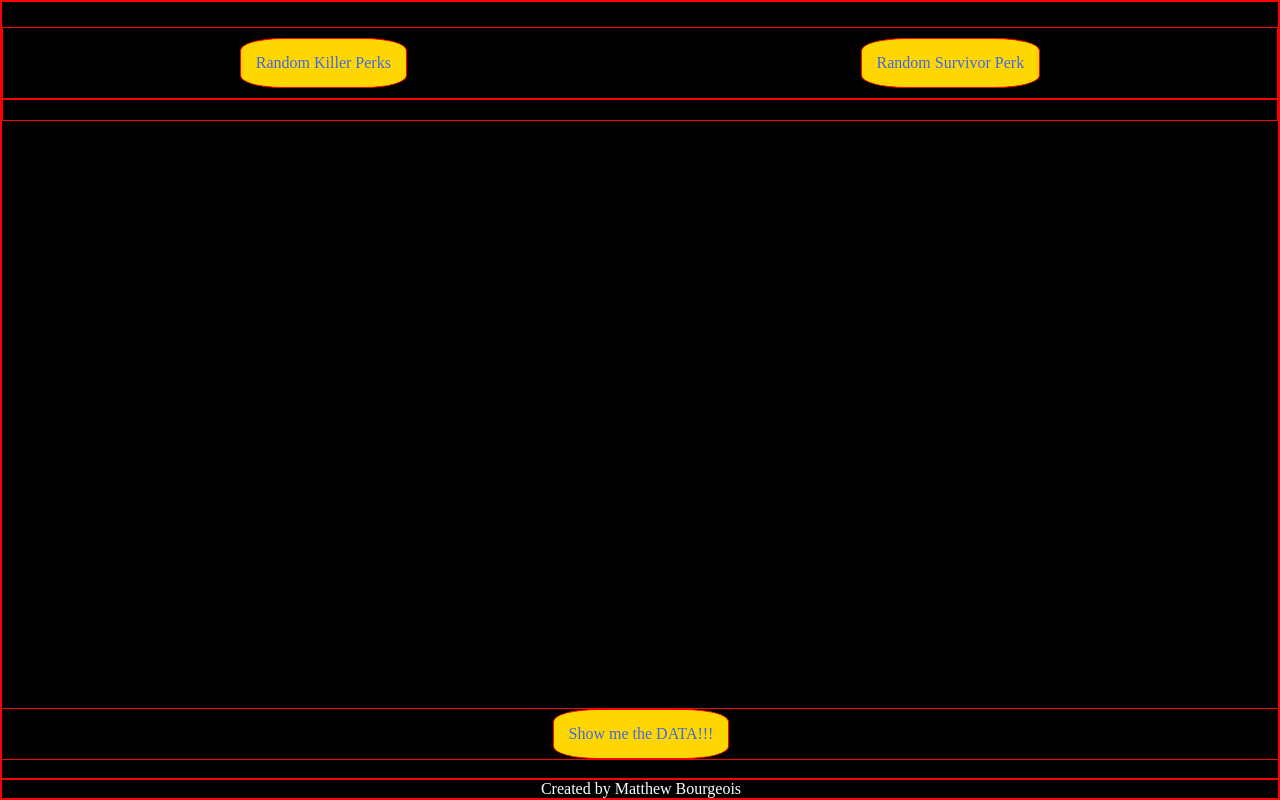
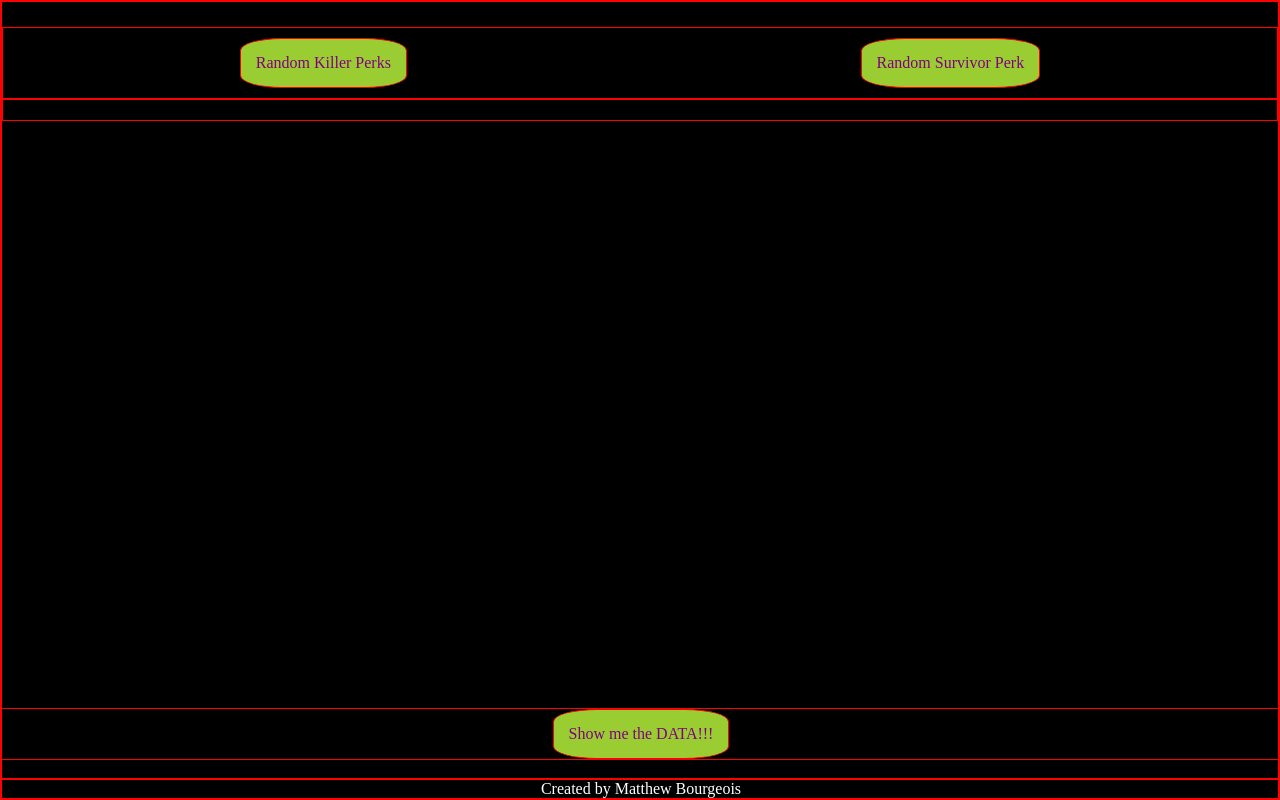
Before and after one commit to MattBourgeois/Flask_dbd_roullette, a Flask app: page / in a window 1280 px wide. Run offline with Flask 3, Linux system fonts and the light colour scheme.

Commit message:
testing different color styles

```diff
--- a/Flask_app/static/css/style.css
+++ b/Flask_app/static/css/style.css
@@ -7,8 +7,8 @@ body{
 	background-color: black;
 }
 a{
-	background-color: gold;
-	color: royalblue;
+	background-color: yellowgreen;
+	color: purple;
 	padding: 15px 15px;
 	text-decoration: none;
 	border-radius: 25%;
```
